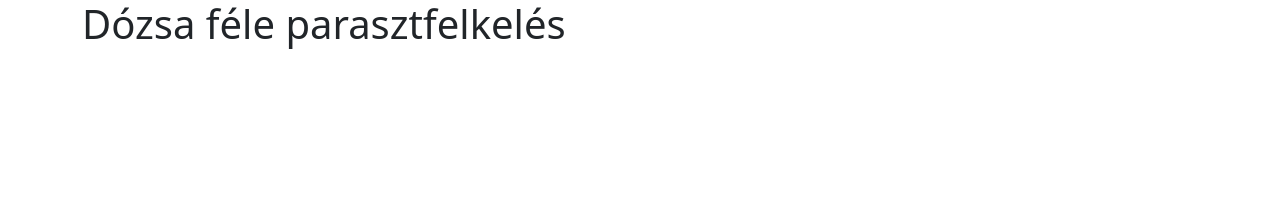
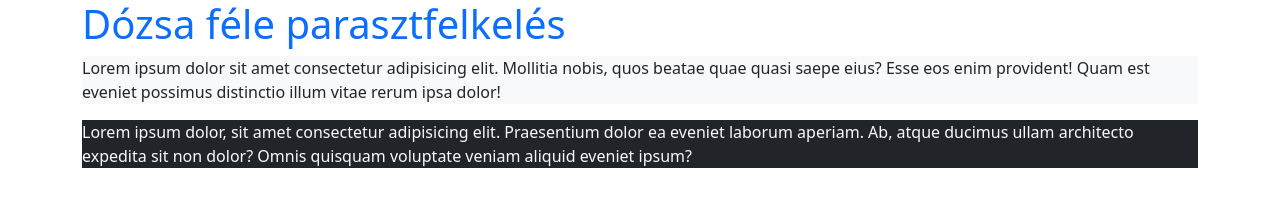
Before and after one commit to sandorlaszlo/bootstrapprojekt, a plain HTML site: page index.html in a window 1280 px wide. Drawn offline with nearby package versions, Linux system fonts and the light colour scheme.

Commit message:
Színek kipróbálva

```diff
--- a/index.html
+++ b/index.html
@@ -9,7 +9,14 @@
 </head>
 <body>
     <div class="container">
-        <h1>Dózsa féle parasztfelkelés</h1>
+        <h1 class="text-primary">Dózsa féle parasztfelkelés</h1>
+
+        <div class="bg-light">
+            <p>Lorem ipsum dolor sit amet consectetur adipisicing elit. Mollitia nobis, quos beatae quae quasi saepe eius? Esse eos enim provident! Quam est eveniet possimus distinctio illum vitae rerum ipsa dolor!</p>
+        </div>
+        <div class="bg-dark text-light">
+            <p>Lorem ipsum dolor, sit amet consectetur adipisicing elit. Praesentium dolor ea eveniet laborum aperiam. Ab, atque ducimus ullam architecto expedita sit non dolor? Omnis quisquam voluptate veniam aliquid eveniet ipsum?</p>
+        </div>
     </div>
 </body>
 </html>
```
